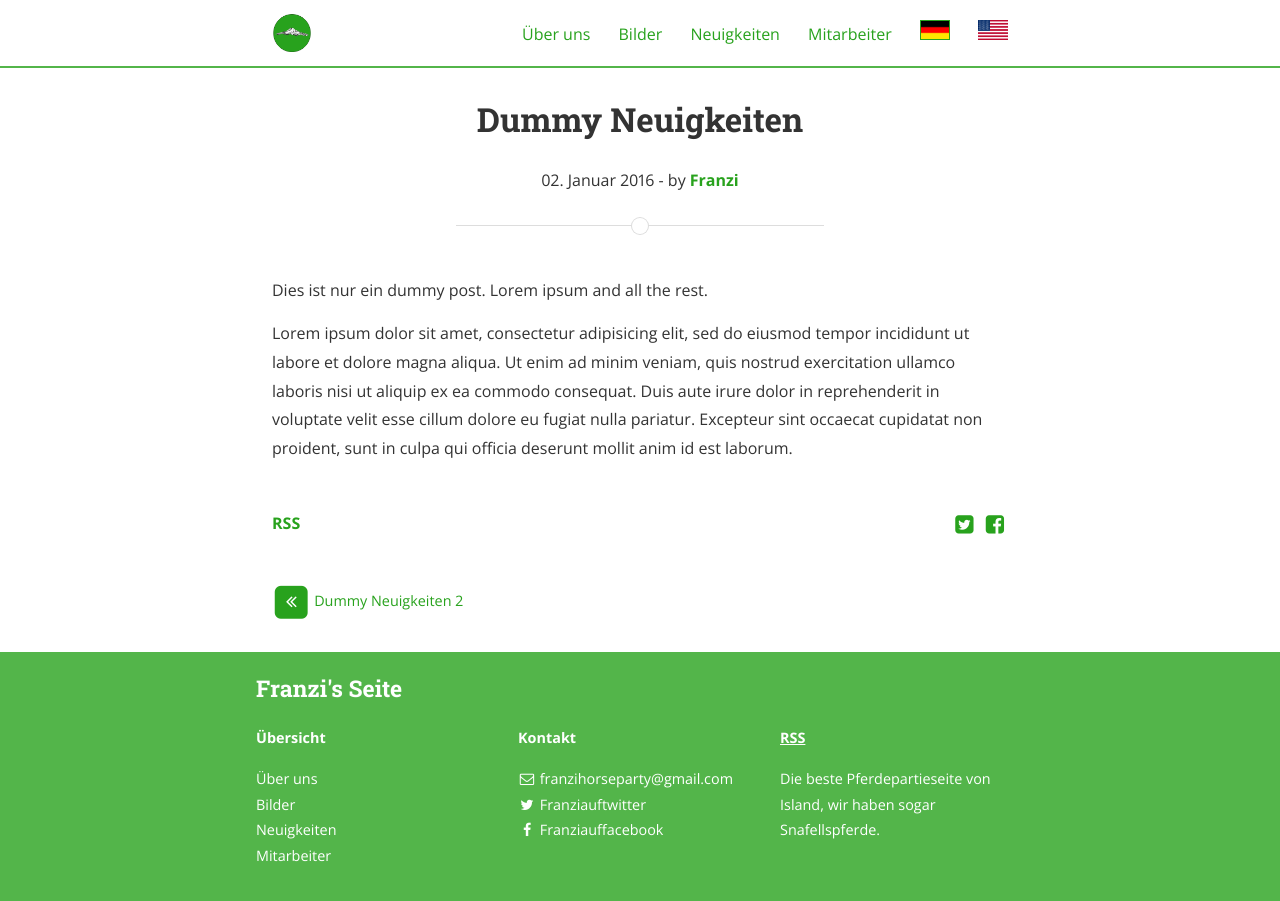
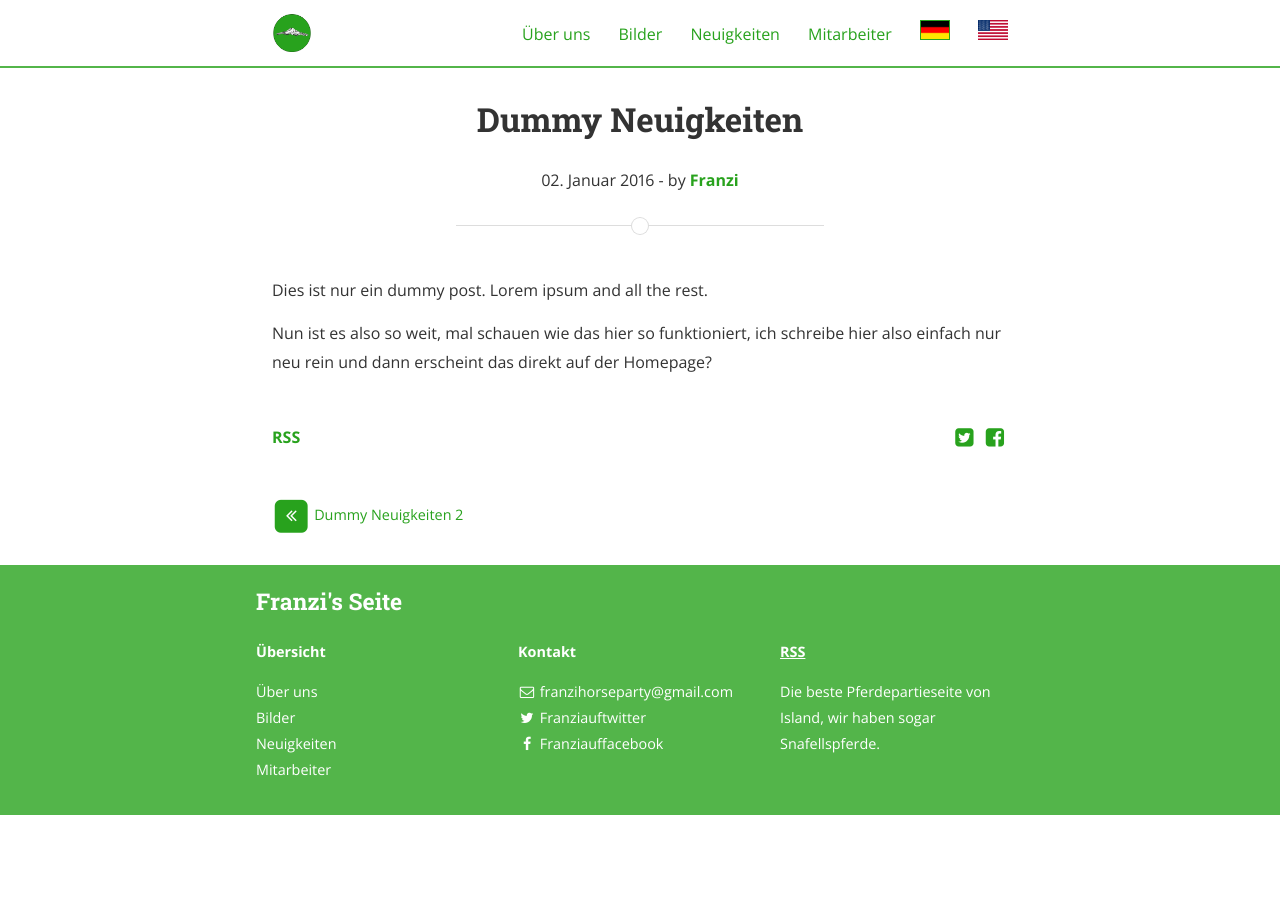
Before and after one commit to FancyFanz/FancyFanz.github.io, a Jekyll site: the page built from news/_posts/2016-01-02-jaja-de.md, in a window 1280 px wide. Built offline with Jekyll 4.4.1, drawn with Linux system fonts in a browser that asks for light colours; nearby versions of some CDN libraries; library files that are not in the unit come from our copies.

Commit message:
Update 2016-01-02-jaja-de.md

```diff
--- a/news/_posts/2016-01-02-jaja-de.md
+++ b/news/_posts/2016-01-02-jaja-de.md
@@ -8,9 +8,4 @@ author: franzi
 
 Dies ist nur ein dummy post. Lorem ipsum and all the rest.
 
-Lorem ipsum dolor sit amet, consectetur adipisicing elit, sed do eiusmod
-tempor incididunt ut labore et dolore magna aliqua. Ut enim ad minim veniam,
-quis nostrud exercitation ullamco laboris nisi ut aliquip ex ea commodo
-consequat. Duis aute irure dolor in reprehenderit in voluptate velit esse
-cillum dolore eu fugiat nulla pariatur. Excepteur sint occaecat cupidatat non
-proident, sunt in culpa qui officia deserunt mollit anim id est laborum.
+Nun ist es also so weit, mal schauen wie das hier so funktioniert, ich schreibe hier also einfach nur neu rein und dann erscheint das direkt auf der Homepage?
```
